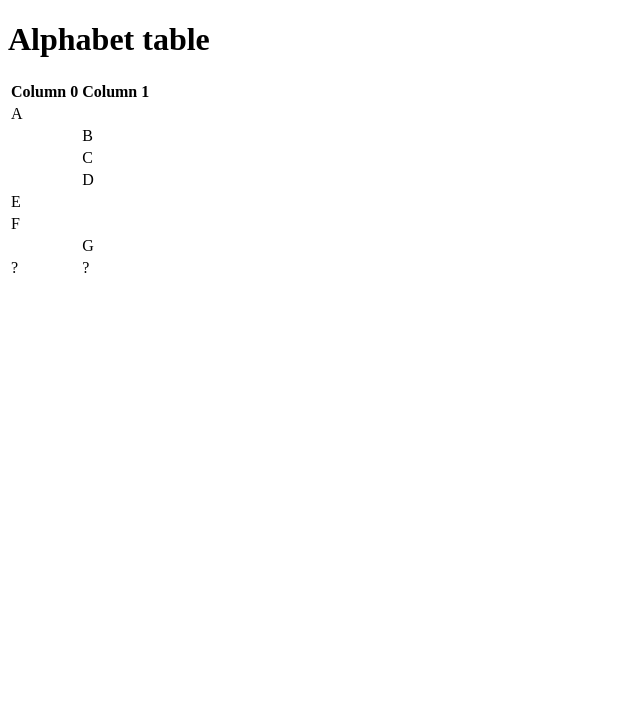
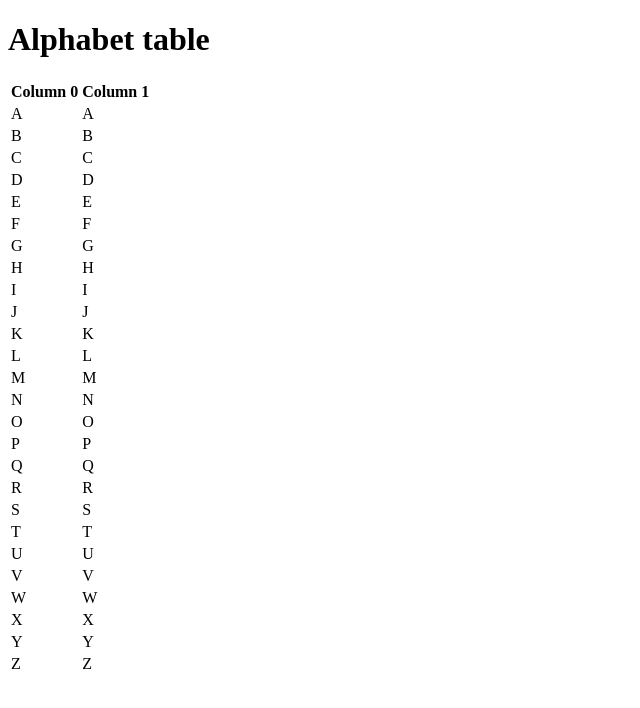
Before and after one commit to comp426-2023-spring/a01-ming0203-UNC, a website: page public/index.html in a window 1280 px wide. Shown: the whole page, without its empty margins (0-640 px from the left). Drawn offline with Linux system fonts and the light colour scheme.

Commit message:
edit index.html add rows

```diff
--- a/public/index.html
+++ b/public/index.html
@@ -1,3 +1,4 @@
+
 <!DOCTYPE html>
 <html lang="en">
 	<head>
@@ -16,29 +17,83 @@
 				</thead>
 				<tbody>
   					<tr>
-    						<td>A</td><td></td>
+    						<td>A</td><td>A</td>
   					</tr>
   					<tr>
-    						<td></td><td>B</td>
+    						<td>B</td><td>B</td>
   					</tr>
   					<tr>
-    						<td></td><td>C</td>
+    						<td>C</td><td>C</td>
   					</tr>
   					<tr>
-    						<td></td><td>D</td>
+    						<td>D</td><td>D</td>
   					</tr>
   					<tr>
-    						<td>E</td><td></td>
+    						<td>E</td><td>E</td>
   					</tr>
   					<tr>
-    						<td>F</td><td></td>
+    						<td>F</td><td>F</td>
   					</tr>
   					<tr>
-    						<td></td><td>G</td>
+    						<td>G</td><td>G</td>
   					</tr>
   					<tr>
-    						<td>?</td><td>?</td>
+    						<td>H</td><td>H</td>
   					</tr>
+					<tr>
+							<td>I</td><td>I</td>
+				  	</tr>
+				  	<tr>
+							<td>J</td><td>J</td>
+			  		</tr>
+					<tr>
+							<td>K</td><td>K</td>
+				  	</tr>
+				  	<tr>
+							<td>L</td><td>L</td>
+			  		</tr>
+					<tr>
+							<td>M</td><td>M</td>
+				  	</tr>
+					<tr>
+							<td>N</td><td>N</td>
+					</tr>
+					<tr>
+							<td>O</td><td>O</td>
+					</tr>
+					<tr>
+							<td>P</td><td>P</td>
+					</tr>
+					<tr>
+							<td>Q</td><td>Q</td>
+					</tr>
+					<tr>
+							<td>R</td><td>R</td>
+					</tr>
+					<tr>
+							<td>S</td><td>S</td>
+					</tr>
+					<tr>
+							<td>T</td><td>T</td>
+					</tr>
+					<tr>
+							<td>U</td><td>U</td>
+					</tr>
+					<tr>
+							<td>V</td><td>V</td>
+					</tr>
+					<tr>
+							<td>W</td><td>W</td>
+					</tr>
+					<tr>
+							<td>X</td><td>X</td>
+					</tr>
+					<tr>
+							<td>Y</td><td>Y</td>
+					</tr>
+					<tr>
+							<td>Z</td><td>Z</td>
+					</tr>
 				</tbody>
 			</table>
         	</div>
--- a/server.js
+++ b/server.js
@@ -8,7 +8,7 @@ var minimist = require('minimist');
 const args = require('minimist') (process.argv);
 // Define a const `port` using the argument from the command line.
 // Make this const default to port 3000 if there is no argument given for `--port`.
-const PORT = args.port || 3000;
+const port = args.port || 3000;
 // Use the fs module to create an arrow function using `fs.readFile`.
 // Use the documentation for the Node.js `fs` module.
 // The function must read a file located at `./public/index.html` and do some stuff with it.
@@ -36,8 +36,8 @@ fs.readFile('./public/index.html', 'utf8', (err, data) => {
 
 // Start the `server` const listening on the port defined by argument in your `port` const.
 // Put the exact message `Server listening on port ${port}` on the console log.
-    server.listen(PORT,  () => {
-        console.log(`Server listening on port ${PORT}`);
+    server.listen(port,  () => {
+        console.log(`Server listening on port ${port}`);
     });
 });
 // That's it! You're all done!
```
Also changed, not shown: 2 other files.
